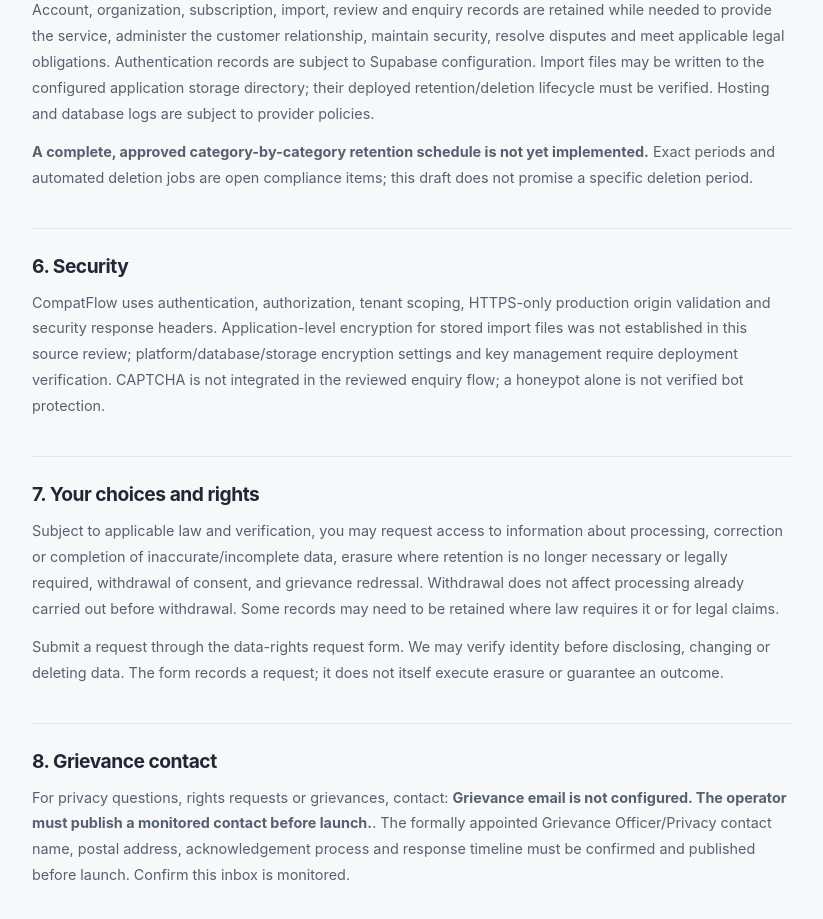
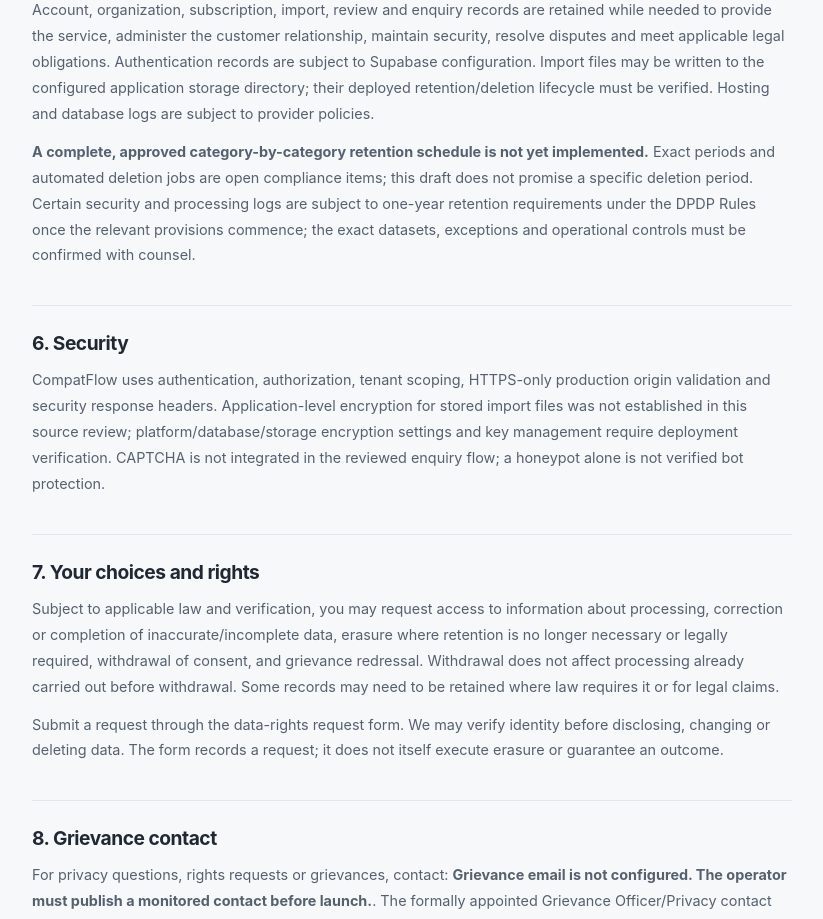
Before and after one commit to Revanth6699/compat-flow, a Next.js app in the folder frontend/: page /privacy in a window 1280 px wide. Shown: the part 1840-2759 px from the top of the page, without its empty margins (332-1155 px from the left). Built offline with nearby package versions, Linux system fonts and the light colour scheme; no server answers.

Commit message:
Clarify upcoming one-year log retention requirement in Privacy Notice

```diff
--- a/frontend/app/privacy/page.tsx
+++ b/frontend/app/privacy/page.tsx
@@ -13,7 +13,7 @@ export default function PrivacyPage() {
     <section id="data"><h2>2. Personal data we may process</h2><ul><li><strong>Account and identity:</strong> name, email address, authentication user ID, email-verification state, password credentials handled by Supabase Auth, and session/security metadata.</li><li><strong>Organization profile:</strong> organization name, job title, optional phone number and company website, industry, team-size range, role, membership and invitation records.</li><li><strong>Enquiries and demo requests:</strong> name, email, organization, role, message, request type, status and timestamps.</li><li><strong>Billing:</strong> subscription identifiers, payment status, amount/currency, provider references and webhook event metadata. Payment processing is handled by Razorpay; CompatFlow does not intend to collect full card credentials.</li><li><strong>Product data:</strong> supplier/product catalog files, connector configuration and source metadata, validation outputs, import history and user-selected mapping information. Supplier files may contain personal data; customers should avoid uploading such data unless they have authority and a documented purpose.</li><li><strong>Reviews and privacy requests:</strong> public display name, rating, review text and request details.</li><li><strong>Technical/security data:</strong> IP address, user-agent, request timestamps, API/hosting/database logs and security events generated by infrastructure providers.</li></ul></section>
     <section id="purposes"><h2>3. Why we process it</h2><p>Purposes include account creation and authentication; organization/workspace administration; invitations and role-based access; supplier catalog ingestion, validation and import; customer support and demo evaluation; subscription billing and fraud prevention; service reliability, abuse prevention and security; and responding to privacy or legal requests.</p><p><strong>Optional product updates:</strong> contact details are used for optional product announcements only where a user separately opts in. That choice can be withdrawn.</p><p><strong>AI-assisted mapping:</strong> this is a separate, per-action opt-in. When enabled, bounded source headers and up to five sample values per header may be sent to the AI provider configured by the operator. Manual mapping remains available. Do not include personal or confidential information in samples.</p></section>
     <section id="providers"><h2>4. Service providers and recipients</h2><p>Current code integrations indicate Supabase (authentication and contact-data storage), Render (API/application hosting and PostgreSQL), Vercel (website hosting/build delivery), Razorpay (payments/subscriptions), and an operator-configured OpenAI-compatible AI endpoint for optional mapping. Provider-side logs, subprocessors, data locations, retention and contractual safeguards must be confirmed against actual account configuration and contracts. Organization administrators may access member and workspace information needed to administer their organization. We do not sell personal data.</p></section>
-    <section id="retention"><h2>5. Retention</h2><p>Account, organization, subscription, import, review and enquiry records are retained while needed to provide the service, administer the customer relationship, maintain security, resolve disputes and meet applicable legal obligations. Authentication records are subject to Supabase configuration. Import files may be written to the configured application storage directory; their deployed retention/deletion lifecycle must be verified. Hosting and database logs are subject to provider policies.</p><p><strong>A complete, approved category-by-category retention schedule is not yet implemented.</strong> Exact periods and automated deletion jobs are open compliance items; this draft does not promise a specific deletion period.</p></section>
+    <section id="retention"><h2>5. Retention</h2><p>Account, organization, subscription, import, review and enquiry records are retained while needed to provide the service, administer the customer relationship, maintain security, resolve disputes and meet applicable legal obligations. Authentication records are subject to Supabase configuration. Import files may be written to the configured application storage directory; their deployed retention/deletion lifecycle must be verified. Hosting and database logs are subject to provider policies.</p><p><strong>A complete, approved category-by-category retention schedule is not yet implemented.</strong> Exact periods and automated deletion jobs are open compliance items; this draft does not promise a specific deletion period. Certain security and processing logs are subject to one-year retention requirements under the DPDP Rules once the relevant provisions commence; the exact datasets, exceptions and operational controls must be confirmed with counsel.</p></section>
     <section id="security"><h2>6. Security</h2><p>CompatFlow uses authentication, authorization, tenant scoping, HTTPS-only production origin validation and security response headers. Application-level encryption for stored import files was not established in this source review; platform/database/storage encryption settings and key management require deployment verification. CAPTCHA is not integrated in the reviewed enquiry flow; a honeypot alone is not verified bot protection.</p></section>
     <section id="rights"><h2>7. Your choices and rights</h2><p>Subject to applicable law and verification, you may request access to information about processing, correction or completion of inaccurate/incomplete data, erasure where retention is no longer necessary or legally required, withdrawal of consent, and grievance redressal. Withdrawal does not affect processing already carried out before withdrawal. Some records may need to be retained where law requires it or for legal claims.</p><p>Submit a request through <Link href="/privacy/requests">the data-rights request form</Link>. We may verify identity before disclosing, changing or deleting data. The form records a request; it does not itself execute erasure or guarantee an outcome.</p></section>
     <section id="grievance"><h2>8. Grievance contact</h2><p>For privacy questions, rights requests or grievances, contact: {grievanceEmail ? <a href={`mailto:${grievanceEmail}`}>{grievanceEmail}</a> : <strong>Grievance email is not configured. The operator must publish a monitored contact before launch.</strong>}. The formally appointed Grievance Officer/Privacy contact name, postal address, acknowledgement process and response timeline must be confirmed and published before launch. Confirm this inbox is monitored.</p></section>
```
